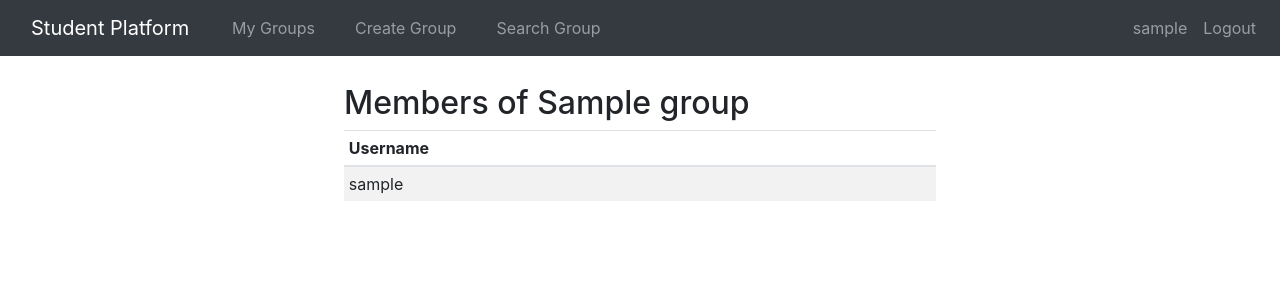
After one commit to questras/StudentPlatform, a Django app: page /platformapp/group/1/members/ in a window 1280 px wide. The commit adds this page. Shown: the top 300 px of the page. Run offline with Django 3.2, Linux system fonts and the light colour scheme; a user stored in the database is signed in; tables that the repository leaves empty hold one stand-in row (values such as "Sample post"); some libraries are stand-ins or nearby versions.

Commit message:
add group members view with tests

```diff
--- /dev/null
+++ b/StudentPlatform/platformapp/templates/platformapp/group_members_view.html
@@ -0,0 +1,22 @@
+{% extends 'base.html' %}
+
+{% block content %}
+
+    <h2>Members of {{ group.name }}</h2>
+
+    <table class="table table-striped table-sm">
+        <thead>
+        <tr>
+            <th>Username</th>
+        </tr>
+        </thead>
+        <tbody>
+        {% for member in members %}
+            <tr>
+                <td>{{ member.username }}</td>
+            </tr>
+        {% endfor %}
+        </tbody>
+    </table>
+
+{% endblock %}
--- a/StudentPlatform/platformapp/templates/platformapp/group_view.html
+++ b/StudentPlatform/platformapp/templates/platformapp/group_view.html
@@ -3,6 +3,9 @@
 {% block content %}
     <h1>{{ group.name }}</h1>
     <h4>Description: {{ group.description }}</h4>
+    <a href="{% url 'group_members_view' group.pk %}">
+        members
+    </a>
     <p>
         created by <b><i>{{ group.creator.username }}</i></b> at <i>{{ group.created_date }}</i>
         <br>
--- a/StudentPlatform/platformapp/urls.py
+++ b/StudentPlatform/platformapp/urls.py
@@ -16,6 +16,7 @@ urlpatterns = [
     path('auth/logout/', logout_view, name='logout_view'),
     # Group views:
     path('group/<int:pk>/', group_view, name='group_view'),
+    path('group/<int:pk>/members/', group_members_view, name='group_members_view'),
     path('group/<int:pk>/update/', update_group_view, name='update_group_view'),
     path('group/<int:pk>/delete/', DeleteGroupView.as_view(), name='delete_group_view'),
     path('group/<int:pk>/leave/', leave_group_view, name='leave_group_view'),
--- a/StudentPlatform/platformapp/views/group_views.py
+++ b/StudentPlatform/platformapp/views/group_views.py
@@ -126,6 +126,24 @@ def group_view(request, pk):
 
 
 @login_required
+def group_members_view(request, pk):
+    """A view with members of group."""
+
+    group = get_object_or_404(Group, pk=pk)
+    members = group.users.all()
+
+    if request.user not in members:
+        return redirect(reverse('my_groups_view'))
+
+    context = {
+        'group': group,
+        'members': members,
+    }
+
+    return render(request, 'platformapp/group_members_view.html', context)
+
+
+@login_required
 def my_groups_view(request):
     groups = request.user.joined_groups.all()
     context = {
```
Also changed, not shown: StudentPlatform/platformapp/tests/tests_group.py (+61 -0 lines).
